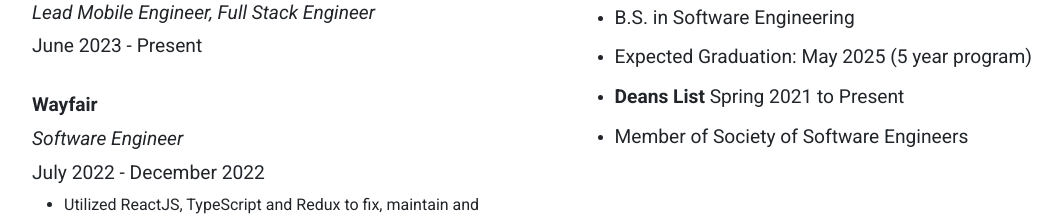
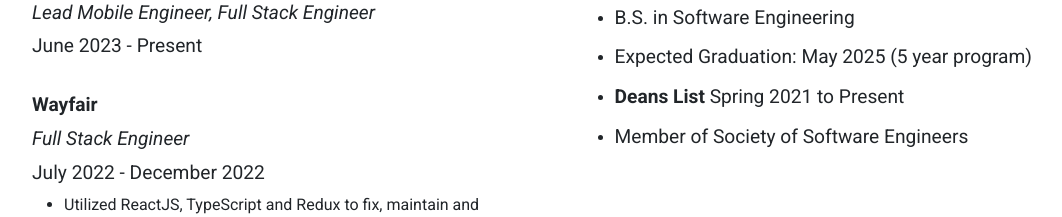
Before and after one commit to devkav/personalWebsite, a React (Create React App) app: page / in a window 1280 px wide. Shown: the part 1580-1797 px from the top of the page, without its empty margins (108-1170 px from the left). Built offline with nearby package versions, Linux system fonts and the light colour scheme.

Commit message:
Updated job titles

```diff
--- a/src/pages/Experience.tsx
+++ b/src/pages/Experience.tsx
@@ -34,7 +34,7 @@ const work: Work[] = [
   },
   {
     company: 'Wayfair',
-    title: 'Software Engineer',
+    title: 'Full Stack Engineer',
     dates: 'July 2022 - December 2022',
     descriptions: [
       `Utilized ReactJS, TypeScript and Redux to fix, maintain and update internal marketing tools that are used to design and deliver billions of emails and push notifications every day.
```
